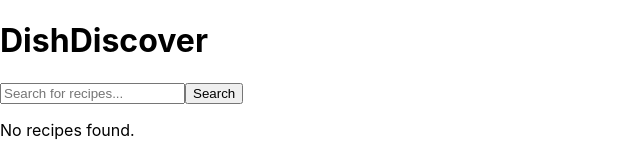
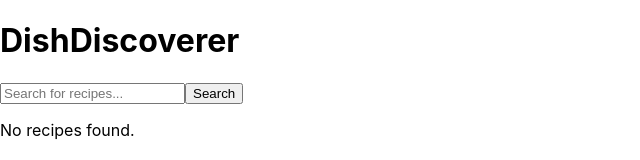
Before and after one commit to Snehit18/DishDiscoverer, a React (Create React App) app: page / in a window 1280 px wide. Shown: the top 160 px of the page, without its empty margins (0-640 px from the left). Built offline with nearby package versions, Linux system fonts and the light colour scheme; the HTML template or start-up script is replaced by a standard one.

Commit message:
Initial commit

```diff
--- a/src/App.js
+++ b/src/App.js
@@ -29,7 +29,7 @@ const App = () => {
 
   return (
     <div className="app">
-      <h1>DishDiscover</h1>
+      <h1>DishDiscoverer</h1>
       <SearchBar query={query} setQuery={setQuery} handleSearch={handleSearch} loading={loading} />
       {error && <p className="error">{error}</p>}
       <RecipeList recipes={recipes} />
```
